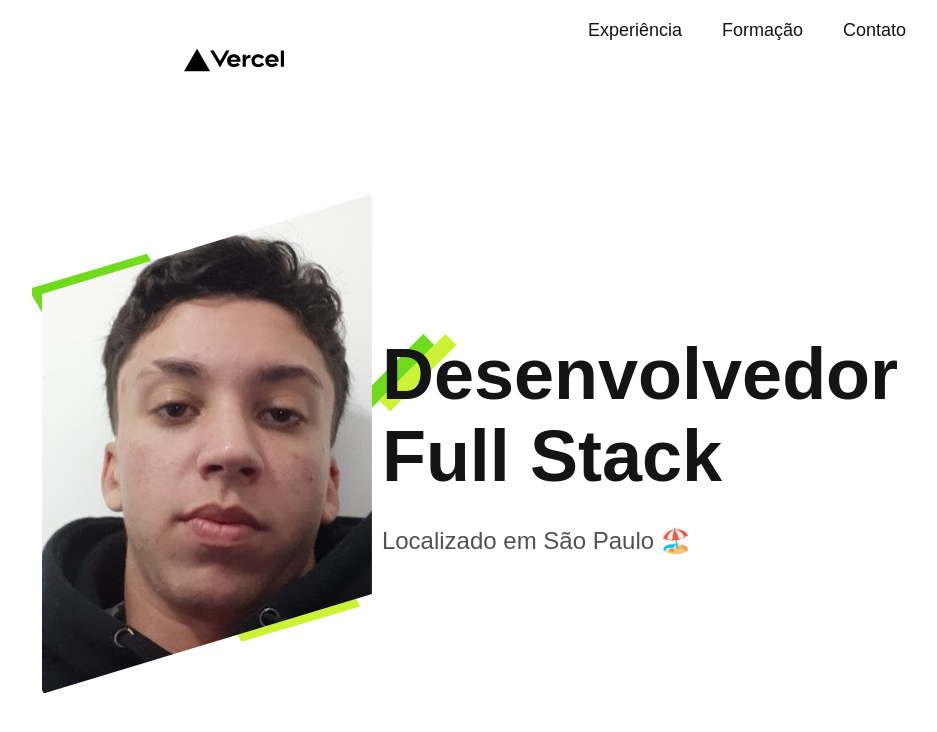
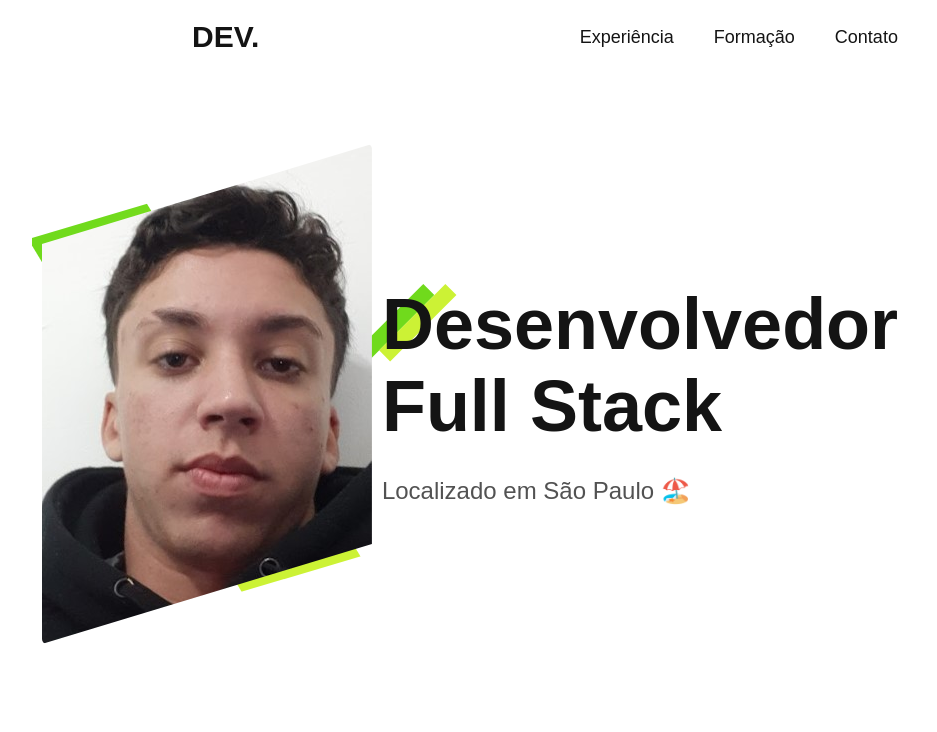
Before and after one commit to gabrielbrandaosales/my-portfolio, a Next.js app: page / in a window 1280 px wide. Shown: the top 732 px of the page, without its empty margins (95-1032 px from the left). Built offline with nearby package versions, Linux system fonts and the light colour scheme.

Commit message:
feat: new logo

```diff
--- a/src/components/Header/index.tsx
+++ b/src/components/Header/index.tsx
@@ -6,13 +6,14 @@ const Header = () => {
   return (
     <nav className={style.header}>
       <div className="logo">
-        <Image
+        {/* <Image
           src="/vercel.svg"
           alt="Vercel Logo"
           width={100}
           height={80}
           priority
-        />
+        /> */}
+        <h1>DEV.</h1>
       </div>
       <div>
         <ul className={style.navButton}>
--- a/src/components/Header/style.module.scss
+++ b/src/components/Header/style.module.scss
@@ -2,6 +2,7 @@
   display: flex;
 
   justify-content: space-around;
+  align-items: center;
 
   a {
     color: inherit;
@@ -13,6 +14,11 @@
   }
 }
 
+.header h1 {
+  font-size: 30px;
+  margin: 0;
+}
+
 .navButton {
   display: flex;
   gap: 2.5rem;
```
